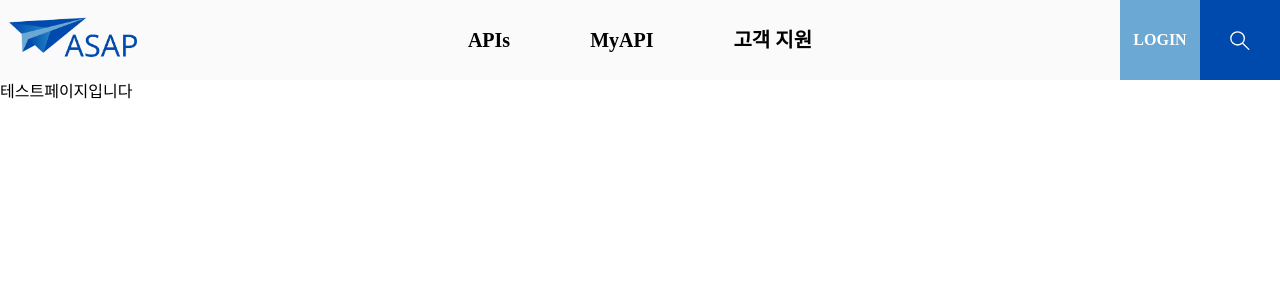
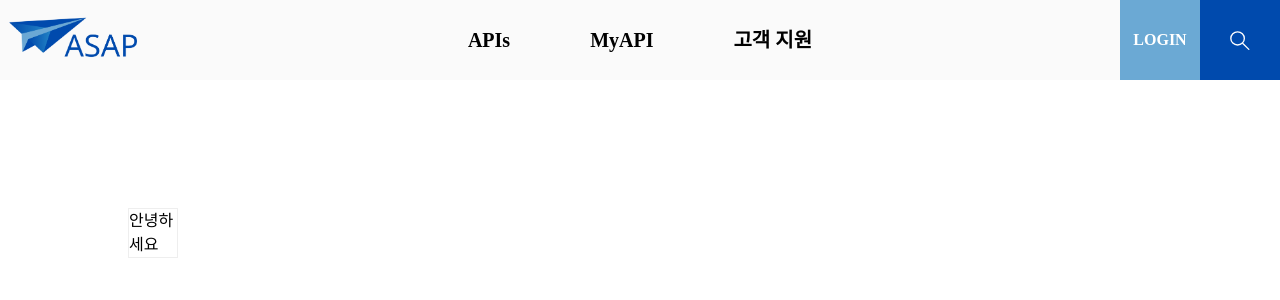
Before and after one commit to ji-eun-moon/ASAP, a React (Create React App) app in the folder Frontend/asap/: page /test in a window 1280 px wide. Shown: the top 300 px of the page. Built offline with nearby package versions, Linux system fonts and the light colour scheme; a web font is replaced by a local one; what tw-elements would draw is missing.

Commit message:
[FE] FEAT : 차트 프레임 구현중

```diff
--- a/Frontend/asap/src/components/chart/chartFrame.tsx
+++ b/Frontend/asap/src/components/chart/chartFrame.tsx
@@ -8,25 +8,20 @@ import React from 'react';
  */
 
 interface ChartFrameProps {
-  width: string; // 너비를 선택적으로 지정할 수 있도록 변경
-  height: string; // 높이를 선택적으로 지정할 수 있도록 변경
+  width: string;
+  height: string;
   title: string;
 }
 
-function ChartFrame({
-  width = '50px',
-  height = '50px',
-  title,
-}: ChartFrameProps) {
+function ChartFrame({ width, height, title }: ChartFrameProps) {
   const frameStyle = {
     width,
     height,
   };
 
   return (
-    <div className="chart-frame" style={frameStyle}>
-      {/* 왼쪽부분 */}
-      <div className="chart-title">{title}</div>
+    <div className="border" style={frameStyle}>
+      <div className="">{title}</div>
     </div>
   );
 }
--- a/Frontend/asap/src/pages/test.tsx
+++ b/Frontend/asap/src/pages/test.tsx
@@ -1,7 +1,14 @@
+import ChartFrame from 'components/chart/chartFrame';
 import React from 'react';
 
 const test = () => {
-  return <div>테스트페이지입니다</div>;
+  return (
+    <div className="ml-32 mt-32">
+      <div>
+        <ChartFrame width="50px" height="50px" title="안녕하세요" />
+      </div>
+    </div>
+  );
 };
 
 export default test;
```
